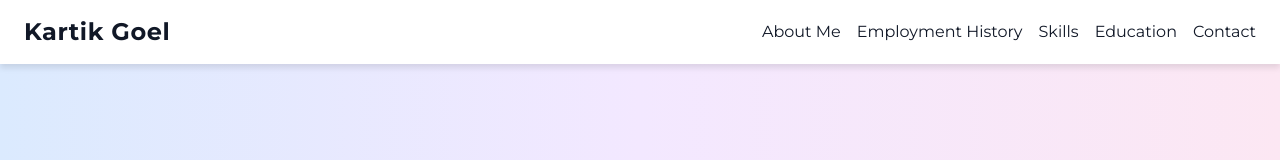
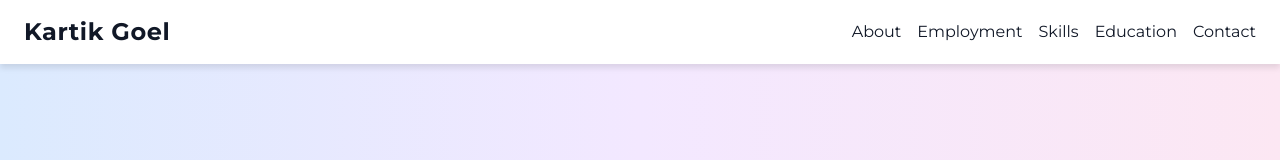
Before and after one commit to kargogit/kargogit.github.io, a React (Create React App) app: page / in a window 1280 px wide. Shown: the top 160 px of the page. Built offline with nearby package versions, Linux system fonts and the light colour scheme.

Commit message:
Made the code much more elegant

```diff
--- a/src/App.js
+++ b/src/App.js
@@ -2,42 +2,18 @@ import React from 'react';
 import { FaGithub, FaLinkedin, FaEnvelope } from 'react-icons/fa';
 import './styles.css';
 
-const sections = [
-  { id: 'about', title: 'About Me' },
-  { id: 'employment', title: 'Employment History' },
-  { id: 'skills', title: 'Skills' },
-  { id: 'education', title: 'Education' },
-  { id: 'contact', title: 'Contact' }
+const SECTIONS = ['about', 'employment', 'skills', 'education', 'contact'];
+
+const SKILLS = [
+  { category: 'Programming Languages', items: ['Python', 'Java', 'C', 'JavaScript'] },
+  { category: 'CI/CD', items: ['Docker', 'Kubernetes', 'AWS', 'Maven'] },
+  { category: 'Libraries & Frameworks', items: ['Django', 'Spring', 'React', 'Tailwind', 'RabbitMQ', 'jBPM', 'Numpy + Pandas + Scikit-Learn'] },
+  { category: 'Databases', items: ['SQL', 'MongoDB'] },
+  { category: 'Operating Systems', items: ['Windows', 'Linux', 'BSD'] },
+  { category: 'Others', items: ['Matplotlib', 'PowerBI', 'Tableau', 'Jupyter Notebook'] }
 ];
 
-const skills = [
-  {
-    category: 'Programming Languages',
-    items: ['Python', 'Java', 'C', 'JavaScript']
-  },
-  {
-    category: 'CI/CD',
-    items: ['Docker', 'Kubernetes', 'AWS', 'Maven']
-  },
-  {
-    category: 'Libraries & Frameworks',
-    items: ['Django', 'Spring', 'React', 'Tailwind', 'RabbitMQ', 'jBPM', 'Numpy + Pandas + Scikit-Learn']
-  },
-  {
-    category: 'Databases',
-    items: ['SQL', 'MongoDB']
-  },
-  {
-    category: 'Operating Systems',
-    items: ['Windows', 'Linux', 'BSD']
-  },
-  {
-    category: 'Others',
-    items: ['Matplotlib', 'PowerBI', 'Tableau', 'Jupyter Notebook']
-  }
-];
-
-const employmentHistory = [
+const EMPLOYMENT_HISTORY = [
   {
     company: 'HP Enterprise (Juniper Networks)',
     position: 'Software Engineer II | Developer Tools Team',
@@ -67,31 +43,15 @@ const employmentHistory = [
   }
 ];
 
-const education = [
-  {
-    institution: 'Virginia Tech',
-    degree: 'MS in Computer Engineering',
-    duration: '2024 - 2026',
-    location: 'Blacksburg, Virginia, United States'
-  },
-  {
-    institution: 'Punjab Engineering College',
-    degree: 'BE in Computer Science & Engg',
-    duration: '2017 - 2021',
-    location: 'Chandigarh, India'
-  },
-  {
-    institution: 'Delhi Private School',
-    degree: 'Central Board of Secondary Education',
-    location: 'Sharjah, United Arab Emirates'
-  }
+const EDUCATION = [
+  { institution: 'Virginia Tech', degree: 'MS in Computer Engineering', duration: '2024 - 2026', location: 'Blacksburg, Virginia, United States' },
+  { institution: 'Punjab Engineering College', degree: 'BE in Computer Science & Engg', duration: '2017 - 2021', location: 'Chandigarh, India' },
+  { institution: 'Delhi Private School', degree: 'Central Board of Secondary Education', location: 'Sharjah, United Arab Emirates' }
 ];
 
 const Footer = () => (
   <footer className="bg-white shadow-md py-4">
-  <div className="container mx-auto text-center text-sm">
-  © 2024 My Portfolio. All rights reserved.
-  </div>
+  <div className="container mx-auto text-center text-sm">© 2024 My Portfolio. All rights reserved.</div>
   </footer>
 );
 
@@ -100,9 +60,9 @@ const Header = () => (
   <nav className="container mx-auto flex justify-between items-center px-6">
   <h1 className="text-2xl font-bold tracking-wide">Kartik Goel</h1>
   <ul className="flex space-x-4">
-  {sections.map(section => (
-    <li key={section.id}>
-    <a href={`#${section.id}`} className="hover:text-blue-500 transition duration-300">{section.title}</a>
+  {SECTIONS.map(section => (
+    <li key={section}>
+    <a href={`#${section}`} className="hover:text-blue-500 transition duration-300">{section.charAt(0).toUpperCase() + section.slice(1)}</a>
     </li>
   ))}
   </ul>
@@ -126,11 +86,11 @@ const Card = ({ children }) => (
 const SkillsSection = () => (
   <Section id="skills" title="Skills">
   <div className="grid grid-cols-1 lg:grid-cols-3 gap-8">
-  {skills.map(skill => (
-    <Card key={skill.category}>
-    <h3 className="text-2xl font-semibold">{skill.category}</h3>
+  {SKILLS.map(({ category, items }) => (
+    <Card key={category}>
+    <h3 className="text-2xl font-semibold">{category}</h3>
     <div className="flex flex-wrap justify-center space-x-4">
-    {skill.items.map(item => (
+    {items.map(item => (
       <span key={item} className="bg-white shadow-md rounded-full px-4 py-2 m-2">{item}</span>
     ))}
     </div>
@@ -143,13 +103,13 @@ const SkillsSection = () => (
 const EmploymentSection = () => (
   <Section id="employment" title="Employment History">
   <div className="space-y-6">
-  {employmentHistory.map((job, index) => (
+  {EMPLOYMENT_HISTORY.map(({ company, position, duration, responsibilities }, index) => (
     <Card key={index}>
-    <h3 className="text-2xl font-semibold">{job.company}</h3>
-    <p className="text-l font-semibold">{job.position}</p>
-    <h4 className="text-sm text-gray-600">{job.duration}</h4>
+    <h3 className="text-2xl font-semibold">{company}</h3>
+    <p className="text-l font-semibold">{position}</p>
+    <h4 className="text-sm text-gray-600">{duration}</h4>
     <ul>
-    {job.responsibilities.map((task, idx) => (
+    {responsibilities.map((task, idx) => (
       <li key={idx} className="mt-2">{task}</li>
     ))}
     </ul>
@@ -162,11 +122,12 @@ const EmploymentSection = () => (
 const EducationSection = () => (
   <Section id="education" title="Education">
   <div className="grid grid-cols-1 md:grid-cols-2 lg:grid-cols-3 gap-8">
-  {education.map((edu, index) => (
+  {EDUCATION.map(({ institution, degree, duration, location }, index) => (
     <Card key={index}>
-    <h3 className="text-2xl font-semibold">{edu.institution}</h3>
-    <p className="text-l font-semibold">{edu.degree}</p>
-    <p className="mt-2">{edu.location}</p>
+    <h3 className="text-2xl font-semibold">{institution}</h3>
+    <p className="text-l font-semibold">{degree}</p>
+    {duration && <p className="mt-2">{duration}</p>}
+    <p className="mt-2">{location}</p>
     </Card>
   ))}
   </div>
@@ -184,11 +145,10 @@ const ContactSection = () => (
   </Section>
 );
 
-function App() {
-  return (
-    <div className="min-h-screen bg-gradient-to-r from-blue-100 via-purple-100 to-pink-100 text-gray-900">
-    <meta name="viewport" content="width=device-width, initial-scale=1.0" />
-    <Header />
+const App = () => (
+  <div className="min-h-screen bg-gradient-to-r from-blue-100 via-purple-100 to-pink-100 text-gray-900">
+  <meta name="viewport" content="width=device-width, initial-scale=1.0" />
+  <Header />
     <main className="container mx-auto px-6 py-12">
     <Section id="about" title="About Me">
     <p className="text-lg leading-relaxed max-w-2xl mx-auto">
@@ -203,6 +163,5 @@ function App() {
     <Footer />
     </div>
   );
-}
 
 export default App;
```
